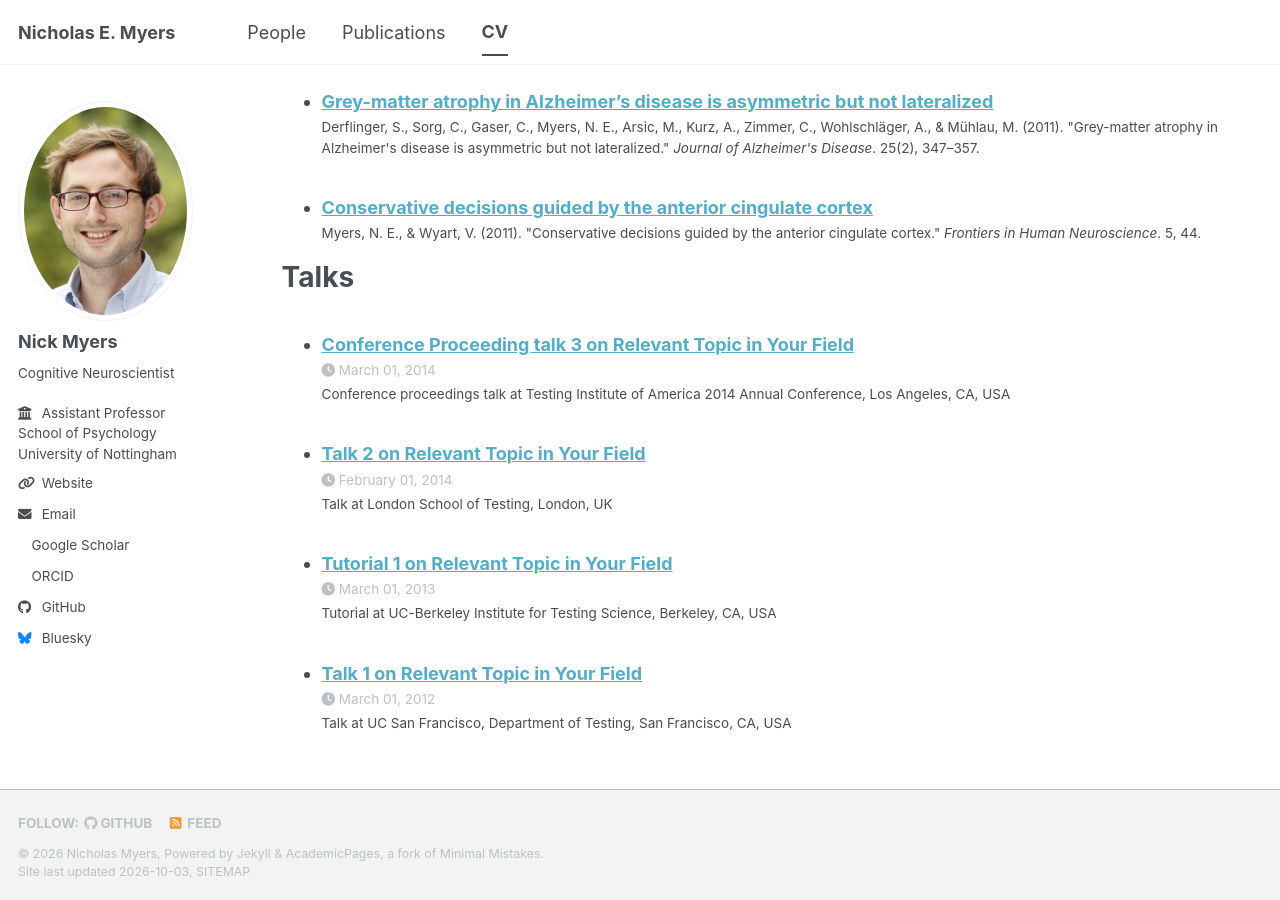
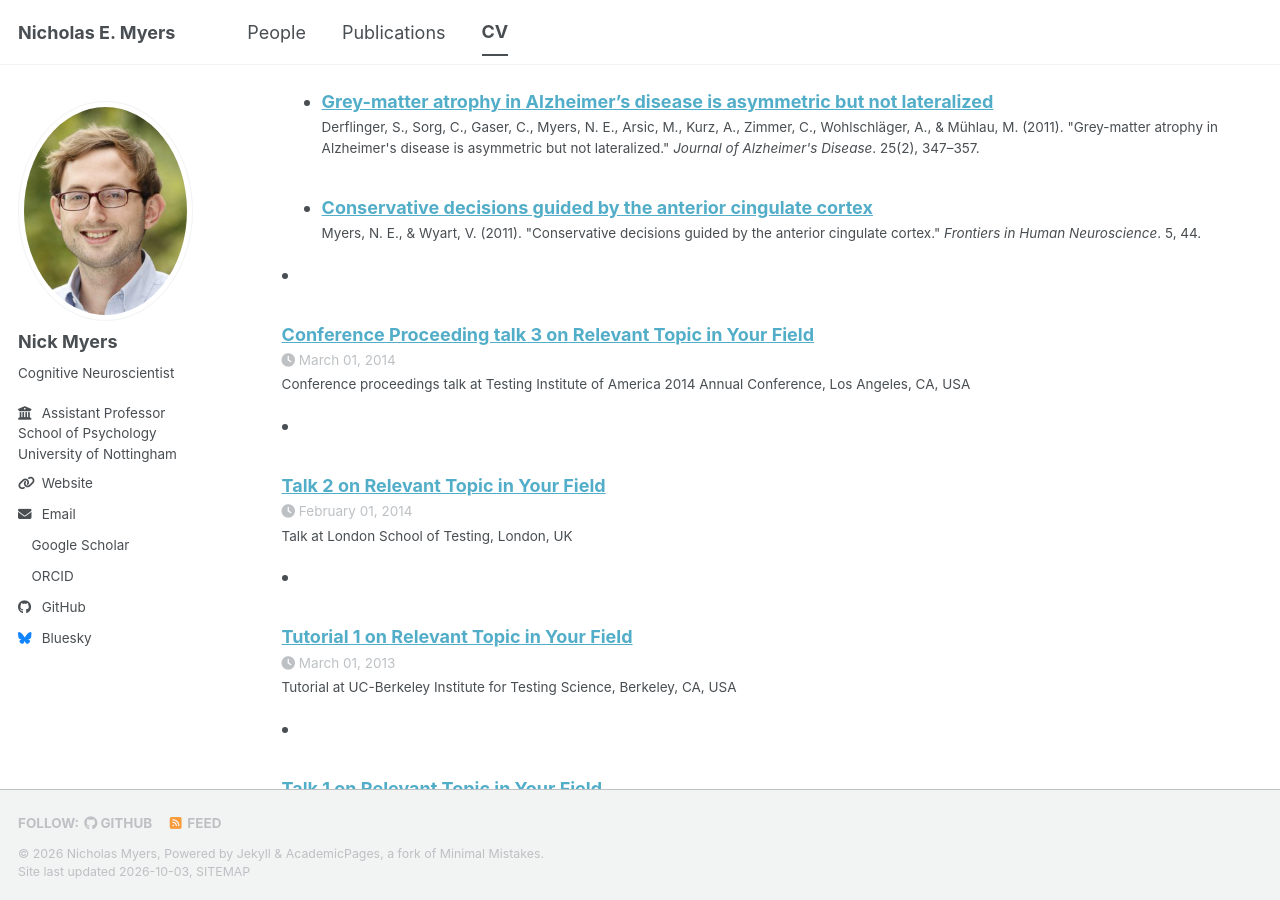
Before and after one commit to nemyers/nemyers.github.io, a Jekyll site: the page built from _pages/cv.md, in a window 1280 px wide and 900 px high, scrolled down 6283 px. Built offline with Jekyll 4.4.1, drawn with Linux system fonts in a browser that asks for light colours; a style sheet for code colours, icons or effects is not loaded.

Commit message:
Disable Talks section in cv.md
Comment out the Talks section in CV page.

```diff
--- a/_pages/cv.md
+++ b/_pages/cv.md
@@ -43,8 +43,8 @@ Publications
     {% include archive-single-cv.html %}
   {% endfor %}</ul>
 
-Talks
-======
-  <ul>{% for post in site.talks reversed %}
-    {% include archive-single-talk-cv.html  %}
-  {% endfor %}</ul>
+[//]: # Talks
+[//]: # ======
+[//]: #   <ul>{% for post in site.talks reversed %}
+[//]: #     {% include archive-single-talk-cv.html  %}
+[//]: # {% endfor %}</ul>
```
